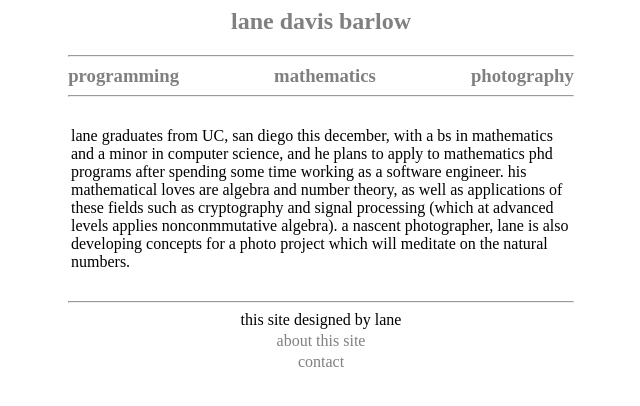
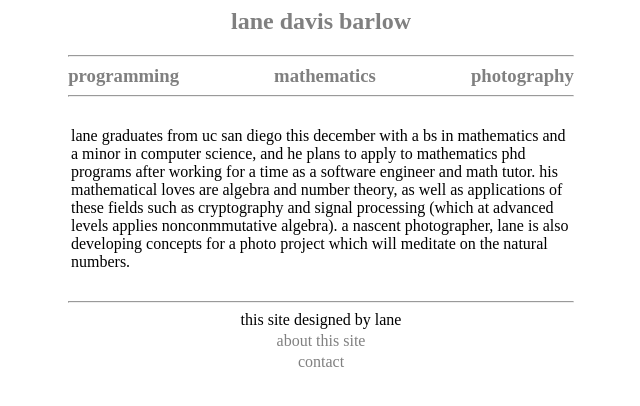
Before and after one commit to laneb/cvsite, a Django app: page /mathematics/ in a window 1280 px wide. Shown: the top 406 px of the page, without its empty margins (319-959 px from the left). Run offline with Django 3.2, Linux system fonts and the light colour scheme.

Commit message:
reword math bio

```diff
--- a/mathematics/templates/mathematics/index.html
+++ b/mathematics/templates/mathematics/index.html
@@ -8,7 +8,7 @@
 
 <div style="width:40%; min-width:500px">
   <p align="left">
-    lane graduates from UC, san diego this december, with a bs in mathematics and a minor in computer science, and he plans to apply to mathematics phd programs after spending some time working as a software engineer. his  mathematical loves are algebra and number theory, as well as applications of these fields such as cryptography and signal processing (which at advanced levels applies nonconmmutative algebra). a nascent photographer, lane is also developing concepts for a photo project which will meditate on the natural numbers.
+    lane graduates from uc san diego this december with a bs in mathematics and a minor in computer science, and he plans to apply to mathematics phd programs after working for a time as a software engineer and math tutor. his mathematical loves are algebra and number theory, as well as applications of these fields such as cryptography and signal processing (which at advanced levels applies nonconmmutative algebra). a nascent photographer, lane is also developing concepts for a photo project which will meditate on the natural numbers.
   </p>
 </div>
 
```
